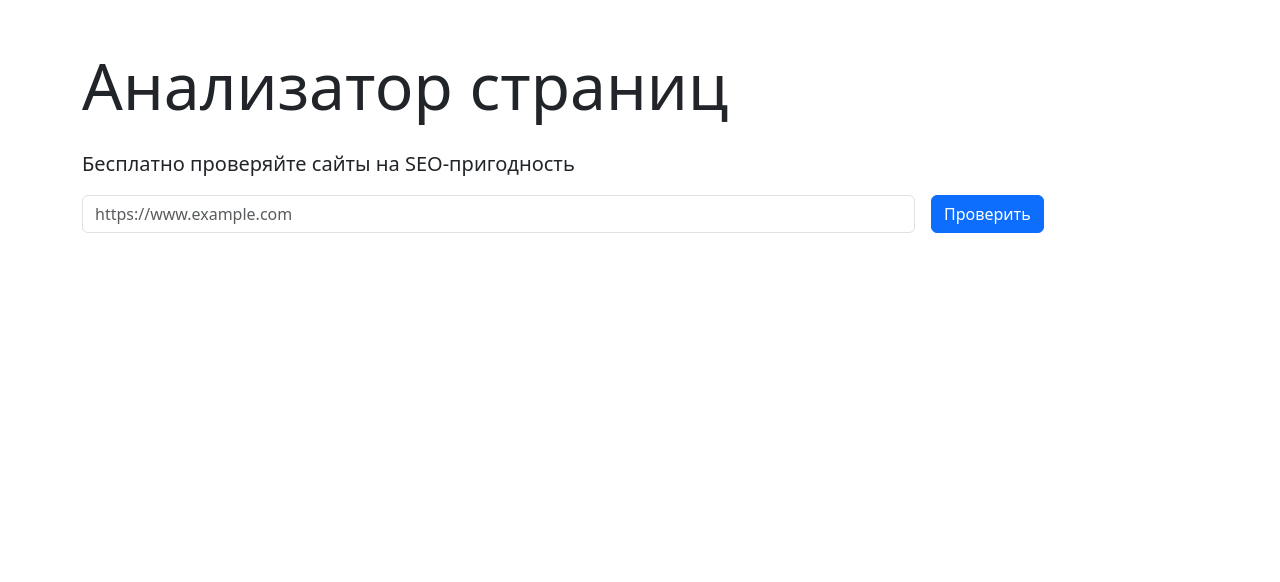
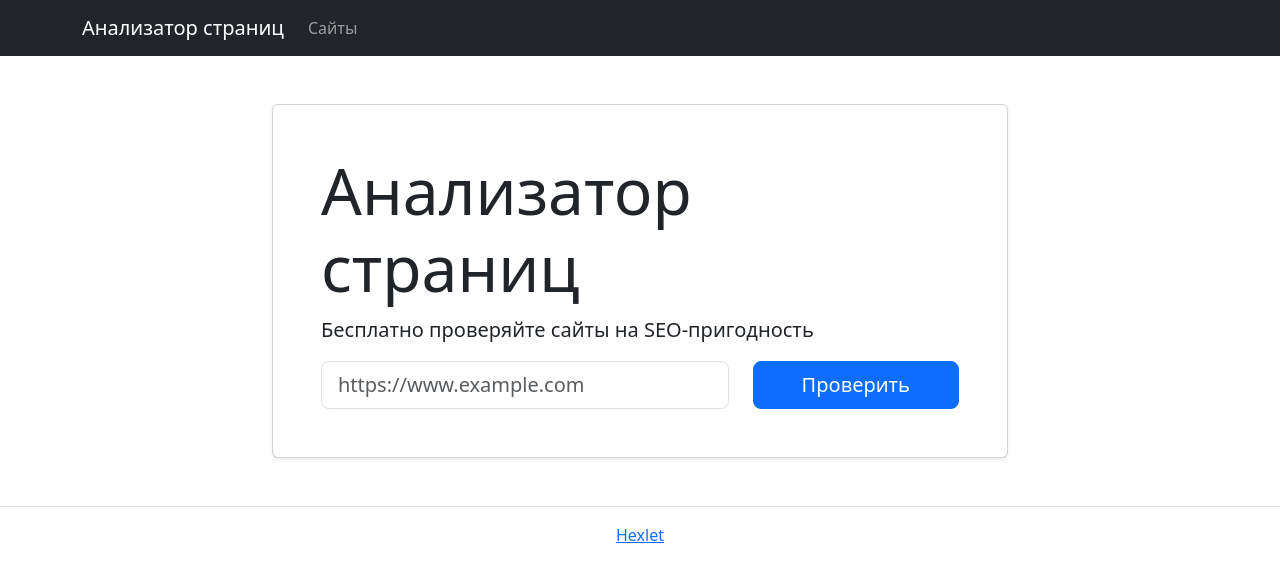
Before and after one commit to Asankhey/python-project-83, a Flask app: page / in a window 1280 px wide. Shown: the top 582 px of the page. Run offline with Flask 3, Linux system fonts and the light colour scheme; some libraries are stand-ins or nearby versions.

Commit message:
fix: update index layout

```diff
--- a/page_analyzer/templates/index.html
+++ b/page_analyzer/templates/index.html
@@ -7,28 +7,57 @@
   <link href="https://cdn.jsdelivr.net/npm/bootstrap@5.3.3/dist/css/bootstrap.min.css" rel="stylesheet">
 </head>
 <body>
-  <div class="container py-5">
-    <h1 class="display-3 mb-4">Анализатор страниц</h1>
+  <nav class="navbar navbar-expand-md navbar-dark bg-dark">
+    <div class="container">
+      <a class="navbar-brand" href="{{ url_for('index') }}">Анализатор страниц</a>
+      <div class="collapse navbar-collapse">
+        <ul class="navbar-nav">
+          <li class="nav-item">
+            <a class="nav-link" href="{{ url_for('urls_list') }}">Сайты</a>
+          </li>
+        </ul>
+      </div>
+    </div>
+  </nav>
+
+  <main class="flex-grow-1">
+    <div class="container-lg mt-5">
+      <div class="row justify-content-center">
+        <div class="col-12 col-md-10 col-lg-8">
+          <div class="card shadow-sm">
+            <div class="card-body p-5">
+              <h1 class="display-3">Анализатор страниц</h1>
               <p class="lead">Бесплатно проверяйте сайты на SEO-пригодность</p>
 
               {% with messages = get_flashed_messages(with_categories=true) %}
                 {% if messages %}
                   {% for category, message in messages %}
-          <div class="alert alert-{{ category }} mb-3" role="alert">
+                    <div class="alert alert-{{ category }}" role="alert">
                       {{ message }}
                     </div>
                   {% endfor %}
                 {% endif %}
               {% endwith %}
 
-    <form action="{{ url_for('add_url') }}" method="post" class="row gy-2 gx-3 align-items-center">
-      <div class="col-auto w-75">
-        <input type="text" name="url" class="form-control" placeholder="https://www.example.com" required>
+              <form action="{{ url_for('add_url') }}" method="post" class="row">
+                <div class="col">
+                  <input type="text" name="url" class="form-control form-control-lg" placeholder="https://www.example.com" required>
                 </div>
                 <div class="col-auto">
-        <button type="submit" class="btn btn-primary">Проверить</button>
+                  <button type="submit" class="btn btn-lg btn-primary px-5">Проверить</button>
                 </div>
               </form>
             </div>
+          </div>
+        </div>
+      </div>
+    </div>
+  </main>
+
+  <footer class="border-top py-3 mt-5">
+    <div class="container text-center">
+      <a href="https://ru.hexlet.io" target="_blank">Hexlet</a>
+    </div>
+  </footer>
 </body>
 </html>
```
Lines whose indentation alone changed are shown as unchanged.
